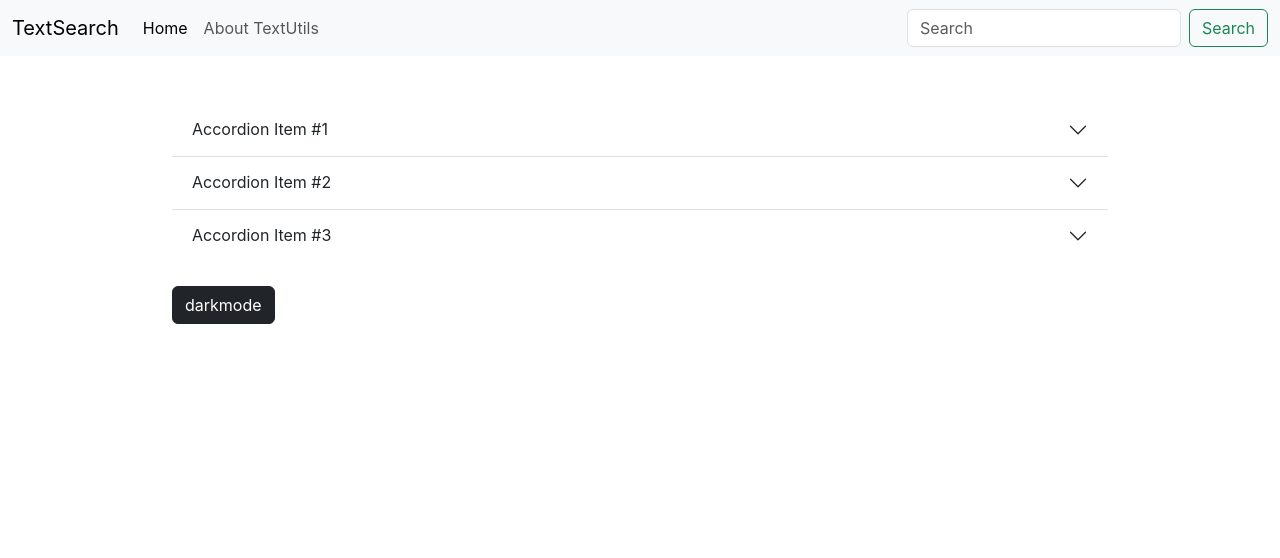
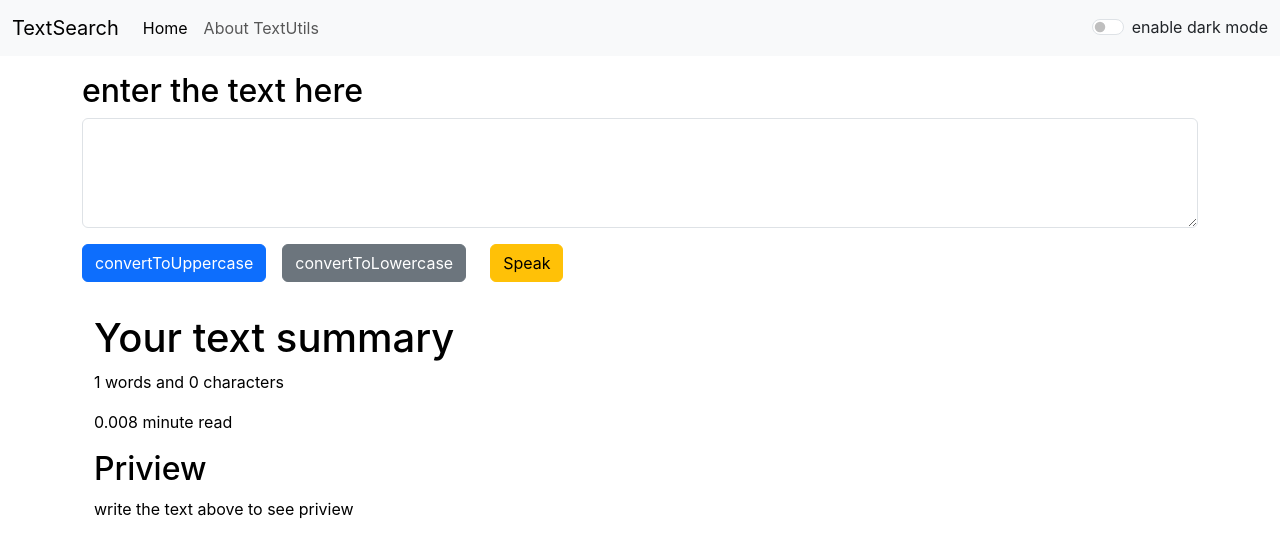
Before and after one commit to Buzzingaa/ReactJs, a React (Create React App) app: page / in a window 1280 px wide. Shown: the top 558 px of the page. Built offline with nearby package versions, Linux system fonts and the light colour scheme.

Commit message:
passing function as props

```diff
--- a/src/App.js
+++ b/src/App.js
@@ -1,17 +1,33 @@
 
 
 import './App.css';
+import React, { useState } from 'react'
+
 import Navbar from './components/Navbar';
-import AboutUs from './components/AboutUs';
+// import AboutUs from './components/AboutUs';
+import Textform from './components/Textform';
+
 function App() {
+  const[mode,setMode]=useState('light')
+  const toggleSwitch=()=>{
+    if(mode==='light'){
+      setMode('dark')
+      document.body.style.background='black'
+
+    }
+    else{
+      setMode('light')
+      document.body.style.background='white'
+    }}
   return (
 <>
-  < Navbar title="TextSearch" aboutText="About TextUtils" />
-{/* <div className='container my-3 '>  <Textform title="enter the text here"/></div> */}
-<div style={{ width: '75%' }} className='container-sm my-5'> <AboutUs/></div>
+  < Navbar title="TextSearch" aboutText="About TextUtils"  mode={mode} fun={toggleSwitch}/>
+<div className='container my-3 '>  <Textform title="enter the text here" mode={mode}/></div>
+{/* <div style={{ width: '75%' }} className='container-sm my-5'> <AboutUs/></div> */}
 
 </>
   );
 }
 
+
 export default App;
--- a/src/components/Navbar.js
+++ b/src/components/Navbar.js
@@ -3,7 +3,8 @@
 
 export default function Navbar(props) {
   return (<>
-<nav className="navbar navbar-expand-lg bg-body-tertiary">
+<nav className={`navbar navbar-expand-lg navbar-${props.mode} bg-${props.mode}`}>
+
   <div className="container-fluid">
     <a className="navbar-brand" href="/">{props.title}</a>
     <button className="navbar-toggler" type="button" data-bs-toggle="collapse" data-bs-target="#navbarSupportedContent" aria-controls="navbarSupportedContent" aria-expanded="false" aria-label="Toggle navigation">
@@ -19,10 +20,10 @@
         </li>
 
       </ul>
-      <form className="d-flex" role="search">
-        <input className="form-control me-2" type="search" placeholder="Search" aria-label="Search"/>
-        <button className="btn btn-outline-success" type="submit">Search</button>
-      </form>
+      <div className={`form-check form-switch text-${props.mode === 'light' ? 'dark' : 'light'}`}>
+        <input className="form-check-input" onClick={props.fun} type="checkbox" role="switch" id="flexSwitchCheckDefault"/>
+        <label className="form-check-label" htmlFor="flexSwitchCheckDefault">enable dark mode</label>
+</div>
     </div>
   </div>
 </nav>
--- a/src/components/Textform.js
+++ b/src/components/Textform.js
@@ -2,7 +2,7 @@
 
 export default function Textform(props) {
 
-    const[text,setText]=useState("enter your text here");
+    const[text,setText]=useState("");
     let upperText= text.toUpperCase();
     const handelOnCLick = ()=> {
         console.log("you clicked the button");
@@ -36,22 +36,22 @@
   return (
     <>
 
-<div>
+<div style={{color:props.mode==='light'?'black':'white'}}>
     <h2>{props.title}</h2>
     <div className="mb-3" >
-    <textarea className="form-control " id="myBox" rows="4"  value={text} onChange={handleOnChange}></textarea>
+    <textarea className="form-control " style={{backgroundColor:props.mode==='light'?'white':'gray'}} id="myBox" rows="4"  value={text} onChange={handleOnChange}></textarea>
     <button className="btn btn-primary my-3" onClick={handelOnCLick}>convertToUppercase</button>
     <button className="btn btn-secondary my-3 mx-3" onClick={(handleLowClick)}>convertToLowercase</button>
     <button type="submit" onClick={speak} className="btn btn-warning mx-2 my-2" id="toggle">Speak</button>
 
     </div>
     </div>
-    <div className="container">
+    <div className="container" style={{color:props.mode==='light'?'black':'white'}}>
       <h1>Your text summary</h1>
       <p>{text.split(" ").length} words and {text.length} characters</p>
       <p> {0.008*text.split(" ").length } minute read</p>
       <h2>Priview</h2>
-      <p>{text}</p>
+      <p>{text==''?'write the text above to see priview':text}</p>
 
     </div>
 
```
